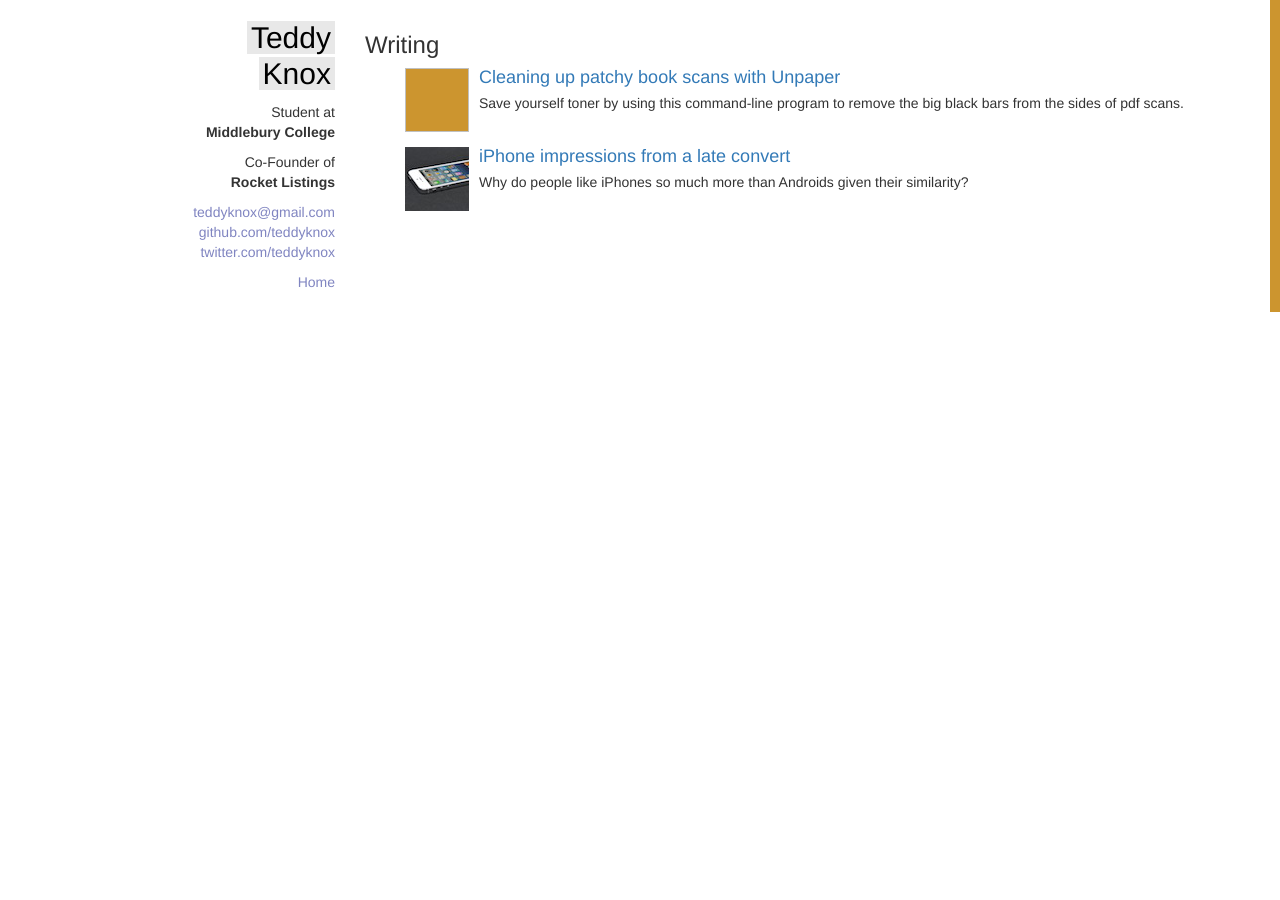
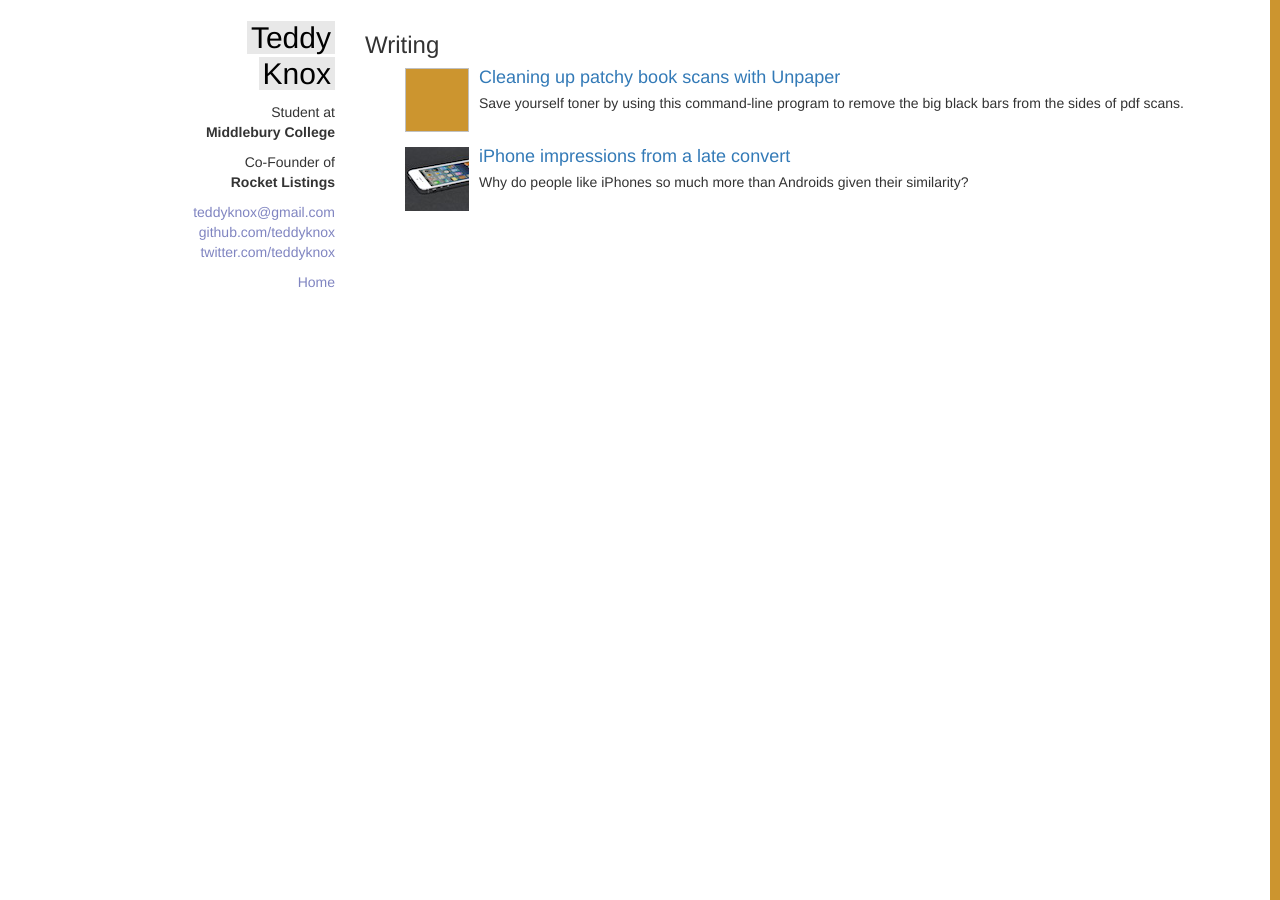
Before and after one commit to teddyknox/teddyknox.com, a Jekyll site: the page built from index.html, in a window 1280 px wide. Built offline with Jekyll 4.4.1, drawn with Linux system fonts in a browser that asks for light colours; nearby versions of some CDN libraries; Markdown is read by kramdown in place of the engine named in the settings.

Commit message:
adjusted height

```diff
--- a/css/main.css
+++ b/css/main.css
@@ -1,7 +1,10 @@
+html, body {
+  height: 100%;
+}
+
 body {
   padding-bottom: 20px;
   border-right: 10px solid #CC952F;
-  height: 100%;
 }
 .title {
   display: block;
```
